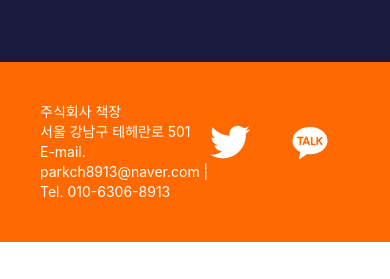
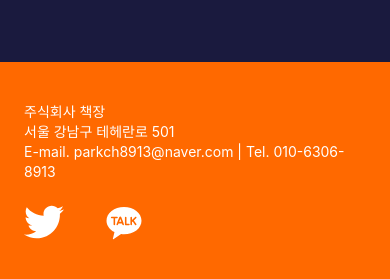
Before and after one commit to CHPark00-world/Book-Roulette, a React (Vite) app: page / in a window 390 px wide. Shown: the part 6081-6360 px from the top of the page. Before the commit the page ends 6323 px from the top, so only its background shows below. Built offline with nearby package versions, Linux system fonts and the light colour scheme; no server answers.

Commit message:
feat: 반응형 웹 최종수정

```diff
--- a/src/component/common/footer.tsx
+++ b/src/component/common/footer.tsx
@@ -3,7 +3,7 @@ import { RiKakaoTalkFill } from 'react-icons/ri';
 
 export default function footer() {
   return (
-    <footer className="flex w-full justify-between bg-orange-500 px-10 py-10 text-sm text-white">
+    <footer className="flex w-full flex-col justify-between bg-orange-500 px-6 py-10 text-sm text-white md:flex-row md:px-10">
       <div className="flex flex-col">
         <span className="">주식회사 책장</span>
         <span>서울 강남구 테헤란로 501</span>
--- a/src/pages/myPage.tsx
+++ b/src/pages/myPage.tsx
@@ -29,7 +29,7 @@ export default function myPage() {
         <h1 className="mb-8 text-2xl font-bold" style={{ color: '#3d3530' }}>
           마이페이지
         </h1>
-        <div className="mb-8 flex gap-6 border-b border-stone-200">
+        <div className="mb-8 flex gap-3 border-b border-stone-200 md:gap-6">
           {['정보 수정', '내 글 조회', '회원 탈퇴'].map((tab) => (
             <button
               key={tab}
--- a/src/pages/postDetailPage.tsx
+++ b/src/pages/postDetailPage.tsx
@@ -27,7 +27,10 @@ export default function PostDetailPage() {
     >
       <Header />
       <div className="mx-auto w-full max-w-3xl flex-1 px-4 py-16">
-        <h1 className="mb-2 text-2xl font-bold" style={{ color: '#e0633c' }}>
+        <h1
+          className="mb-2 text-xl font-bold md:text-2xl"
+          style={{ color: '#e0633c' }}
+        >
           {post.title}
         </h1>
         <div
```
